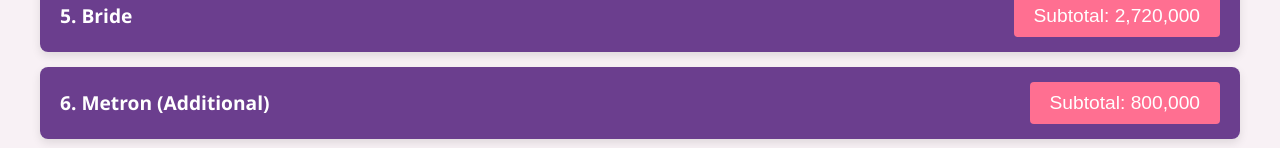
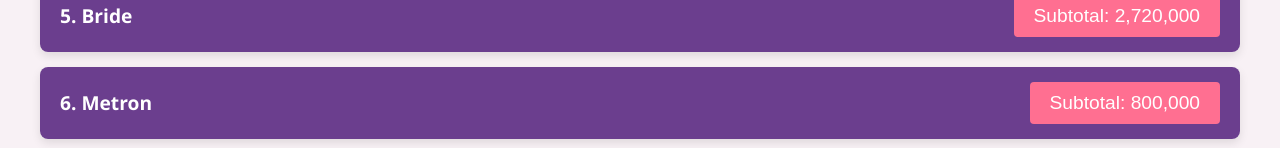
Before and after one commit to Kayeerasoftware/JIMMY_WEDDING, a plain HTML site: page index.html in a window 1280 px wide. Shown: the part 652-800 px from the top of the page. Drawn offline with Linux system fonts and the light colour scheme.

Commit message:
Update index.html

```diff
--- a/index.html
+++ b/index.html
@@ -610,7 +610,7 @@
 
       <div class="category">
         <div class="category-header" onclick="toggleDropdown('metron2')">
-          6. Metron (Additional)
+          6. Metron
           <button class="subtotal-btn">Subtotal: 800,000</button>
         </div>
         <div class="dropdown" id="metron2">
```
